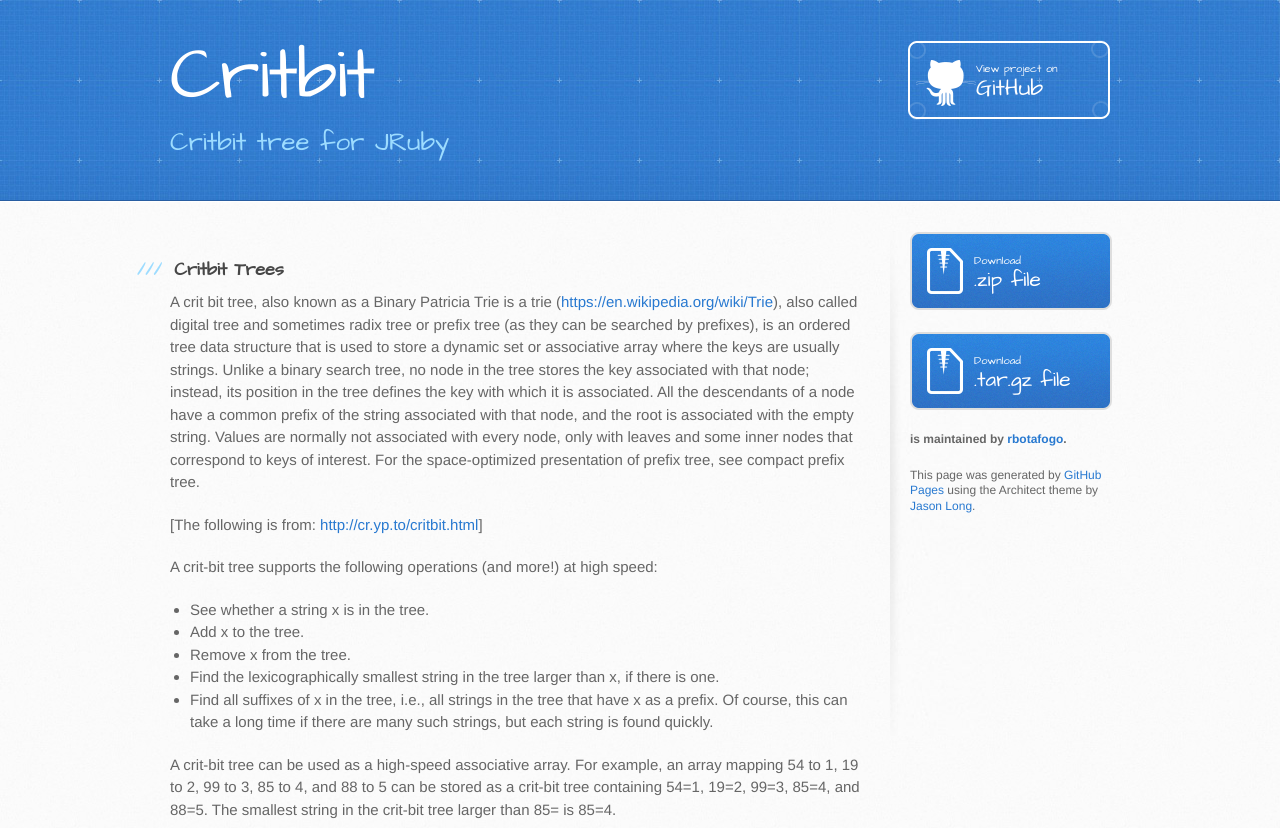
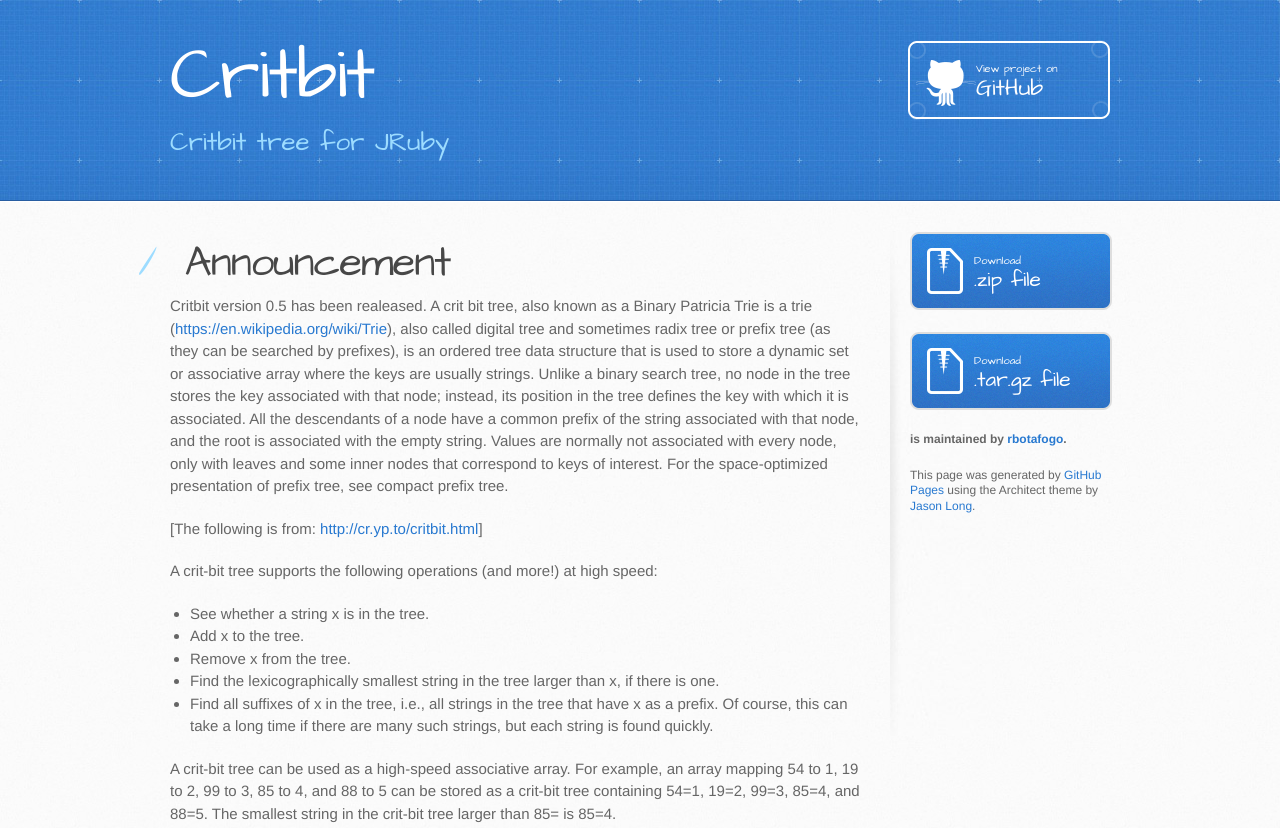
Before and after one commit to rbotafogo/Critbit, a plain HTML site: page index.html in a window 1280 px wide. Shown: the top 828 px of the page. Drawn offline with Linux system fonts and the light colour scheme.

Commit message:
Create gh-pages branch via GitHub

```diff
--- a/index.html
+++ b/index.html
@@ -28,10 +28,10 @@
     <div id="content-wrapper">
       <div class="inner clearfix">
         <section id="main-content">
-          <h3>
-<a id="critbit-trees" class="anchor" href="#critbit-trees" aria-hidden="true"><span class="octicon octicon-link"></span></a>Critbit Trees</h3>
+          <h1>
+<a id="announcement" class="anchor" href="#announcement" aria-hidden="true"><span class="octicon octicon-link"></span></a>Announcement</h1>
 
-<p>A crit bit tree, also known as a Binary Patricia
+<p>Critbit version 0.5 has been realeased.  A crit bit tree, also known as a Binary Patricia
 Trie is a trie (<a href="https://en.wikipedia.org/wiki/Trie">https://en.wikipedia.org/wiki/Trie</a>), also called digital tree and sometimes
 radix tree or prefix tree (as they
 can be searched by prefixes), is an ordered tree data structure that is used to store a
```
Also changed, not shown: params.json (+1 -1 lines).
